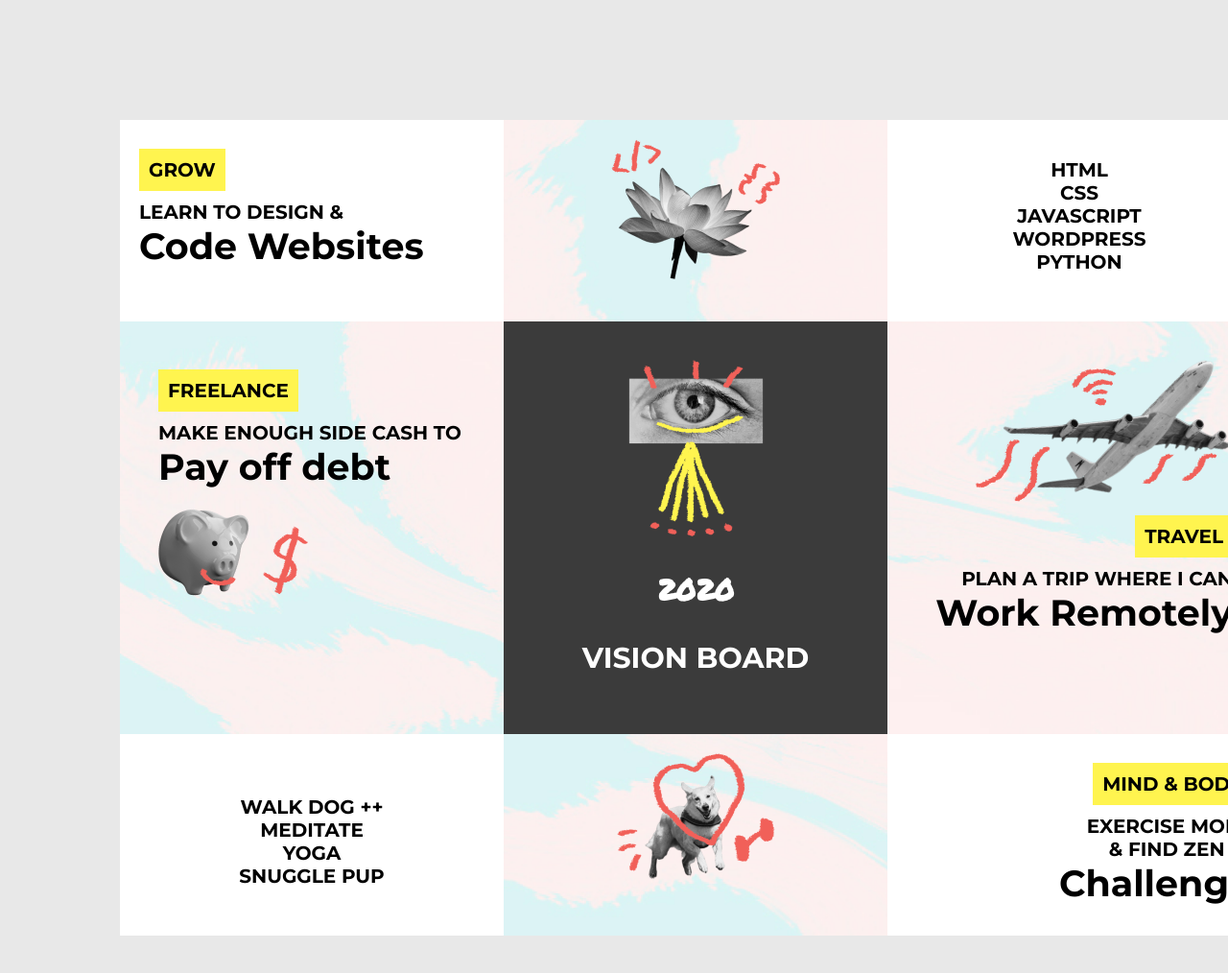
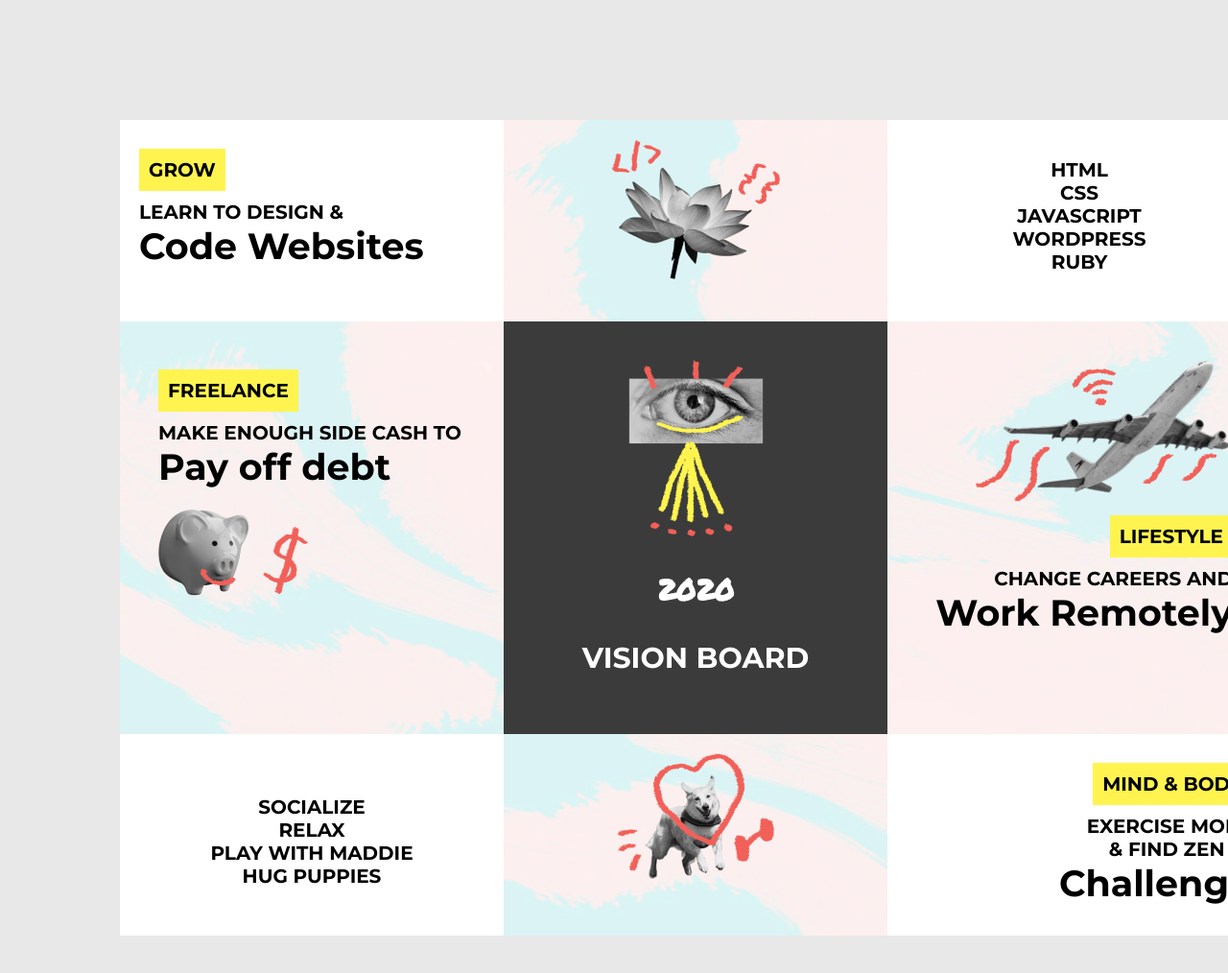
Before and after one commit to Melissa-Clason/vision-board-2020, a plain HTML site: page index.html in a window 1280 px wide. Shown: the top 1014 px of the page at 96% size. Drawn offline with Linux system fonts and the light colour scheme.

Commit message:
Personalized my vision board

```diff
--- a/index.html
+++ b/index.html
@@ -17,7 +17,7 @@
 			<img src="img/flower.png" alt="flower" />
 		</div>
 		<div class="block small-block center light-bg">
-			<p>HTML<br>CSS<br>Javascript<br>Wordpress<br>Python</p>
+			<p>HTML<br>CSS<br>Javascript<br>Wordpress<br>Ruby</p>
 		</div>
 		<br>
 		<div class="block large-block">
@@ -32,12 +32,12 @@
 		</div>
 		<div class="block large-block right">
 			<img src="img/plane.png" alt="plane" />
-			<p><span class="highlight">Travel</span></p>
-			<p>Plan a trip where I can <strong>Work remotely</strong></p>
+			<p><span class="highlight">Lifestyle</span></p>
+			<p>Change careers and <strong>Work remotely</strong></p>
 		</div>
 		<br>
 		<div class="block small-block center light-bg">
-			<p><br>Walk dog ++<br>Meditate<br>Yoga<br>Snuggle pup</p>
+			<p><br>Socialize<br>Relax<br>Play with Maddie<br>Hug puppies</p>
 		</div>
 		<div class="block small-block center">
 			<img src="img/doggo.png" alt="doggo" />
```
